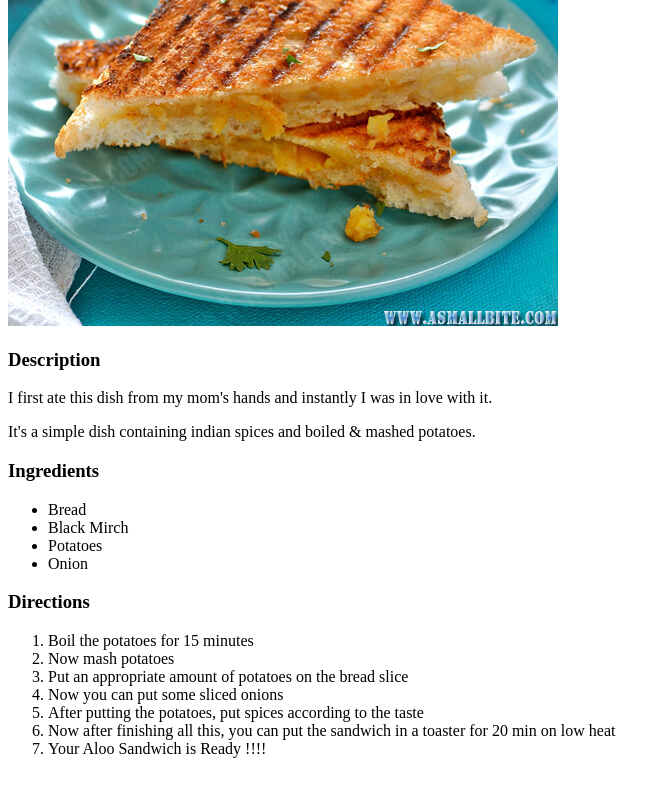
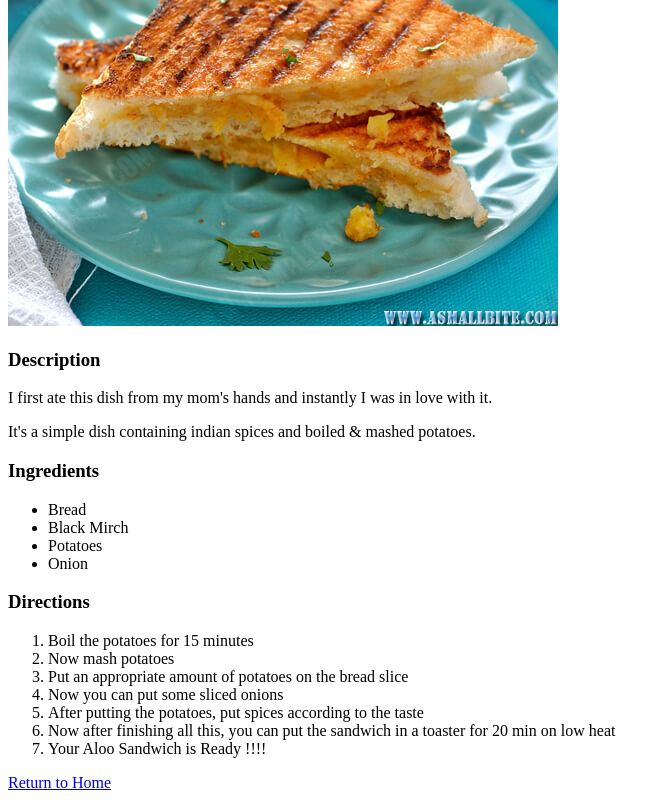
Before and after one commit to spoiicy/odin-recipes, a plain HTML site: page recipes/aloo-sandwich.html in a window 1280 px wide. Shown: the part 304-1104 px from the top of the page, without its empty margins (0-671 px from the left). Before the commit the page ends 1078 px from the top, so only its background shows below. Drawn offline with Linux system fonts and the light colour scheme.

Commit message:
made some changes in recipes folder

```diff
--- a/recipes/aloo-sandwich.html
+++ b/recipes/aloo-sandwich.html
@@ -29,6 +29,7 @@
         <li>Now after finishing all this, you can put the sandwich in a toaster for 20 min on low heat</li>
         <li>Your Aloo Sandwich is Ready !!!!</li>
     </ol>
+    <a href="../index.html">Return to Home</a>
 
 </body>
 </html>
```
Also changed, not shown: recipes/quaker-oats.html (+1 -1 lines).
